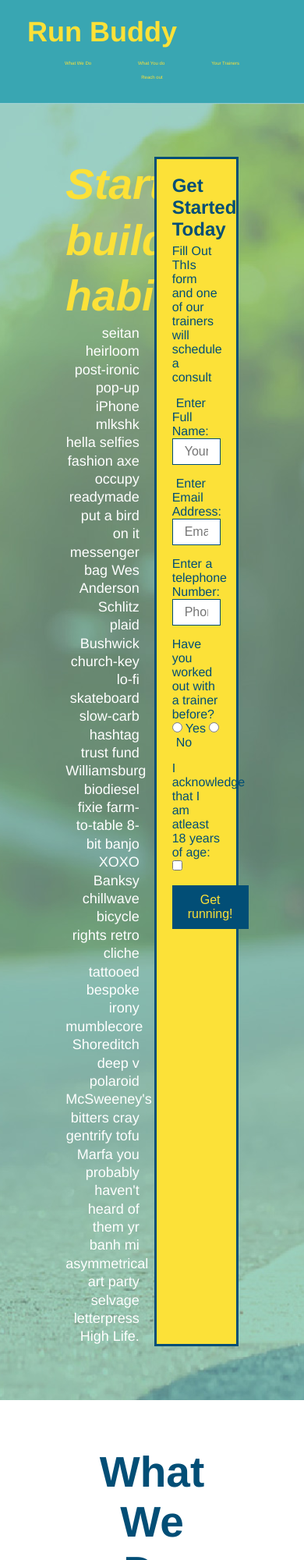
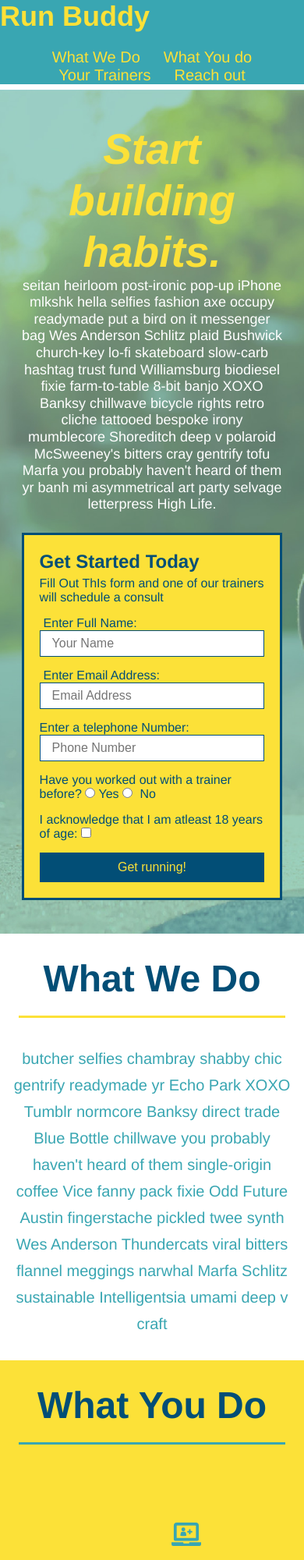
Before and after one commit to LannyLopez/Run-Buddy, a plain HTML site: page index.html in a window 390 px wide. Shown: the top 2000 px of the page at 78% size. Drawn offline with Linux system fonts and the light colour scheme.

Commit message:
added mobile compability

```diff
--- a/assets/css/style.css
+++ b/assets/css/style.css
@@ -41,7 +41,7 @@ header nav ul li {
 }
 
 header nav ul li a {
-  margin: 0 30px;
+  padding: 10px 15px;
   font-weight: lighter;
   font-size: 1.55vw;
 }
@@ -93,6 +93,7 @@ section {
   display: flex;
   justify-content: center;
   flex-wrap: wrap;
+  align-items: flex-start;
 }
 
 .hero-form {
@@ -112,7 +113,7 @@ section {
   margin: 3.5%;
   color: #fff;
   font-size: 18px;
-  line-height: 1.3;
+  line-height: 1.2;
 }
 
 .hero-cta h2 {
@@ -167,7 +168,7 @@ section {
 }
 
 .section-title {
-  font-size: 55px;
+  font-size: 48px;
   color: #024e76;
   padding-bottom: 20px;
   text-align: center;
@@ -351,3 +352,93 @@ section {
   padding: 15px 0;
   font-size: 16px;
 }
+
+
+@media screen and (max-width: 980px){
+  header{
+    padding: 0;
+    justify-content: center;
+  }
+
+  header h1{
+    width: 100%;
+    text-align: center;
+  }
+
+  header nav ul {
+    margin-top: 20px;
+    width: 100%;
+    justify-content: center;
+  }
+
+  header nav ul li a {
+    font-size: 20px;
+  }
+  footer h2, footer div {
+    text-align: center;
+    width: 100%;
+  }
+  .hero-cta, .hero-form {
+    width: 100%;
+  }
+
+  .hero-cta{
+    text-align: center;
+  }
+
+  .section-title{
+    width: 80%;
+  }
+  .trainer {
+    flex: 0 100%;
+  }
+
+  .contact-info iframe{
+    flex: 1 100%;
+  }
+}
+
+@media screen and (max-width:768px){
+section {
+  padding: 30px 15px;
+}
+
+.step h3 {
+  flex: 1 100%;
+  text-align: center;
+}
+.step-img {
+  flex: 0 32%;
+  margin-right: 0;
+  margin-top: 15px;
+  margin-bottom: 15px;
+}
+
+.step-text{
+  flex: 100;
+}
+}
+
+@media screen and (max-width: 575px){
+  .hero-form button{
+    width: 100%;
+  }
+  .section-title{
+    width: 95%;
+  }
+  .intro p{
+    width: 100%;
+  }
+  .trainer{
+    flex: 0 100%;
+  }
+  .contact-info{
+    text-align: center;
+  }
+
+.contact-form{
+  order: 3;
+}
+
+  }
+}
--- a/index.html
+++ b/index.html
@@ -2,6 +2,7 @@
 <html lang="en">
 <head>
 <meta charset="UTF-8">
+<meta name="viewport" content="width=device-width, initial-scale=1.0" />
 <link rel="stylesheet" href="./assets/css/style.css" />
 <title>Run Buddy</title>
 
```
